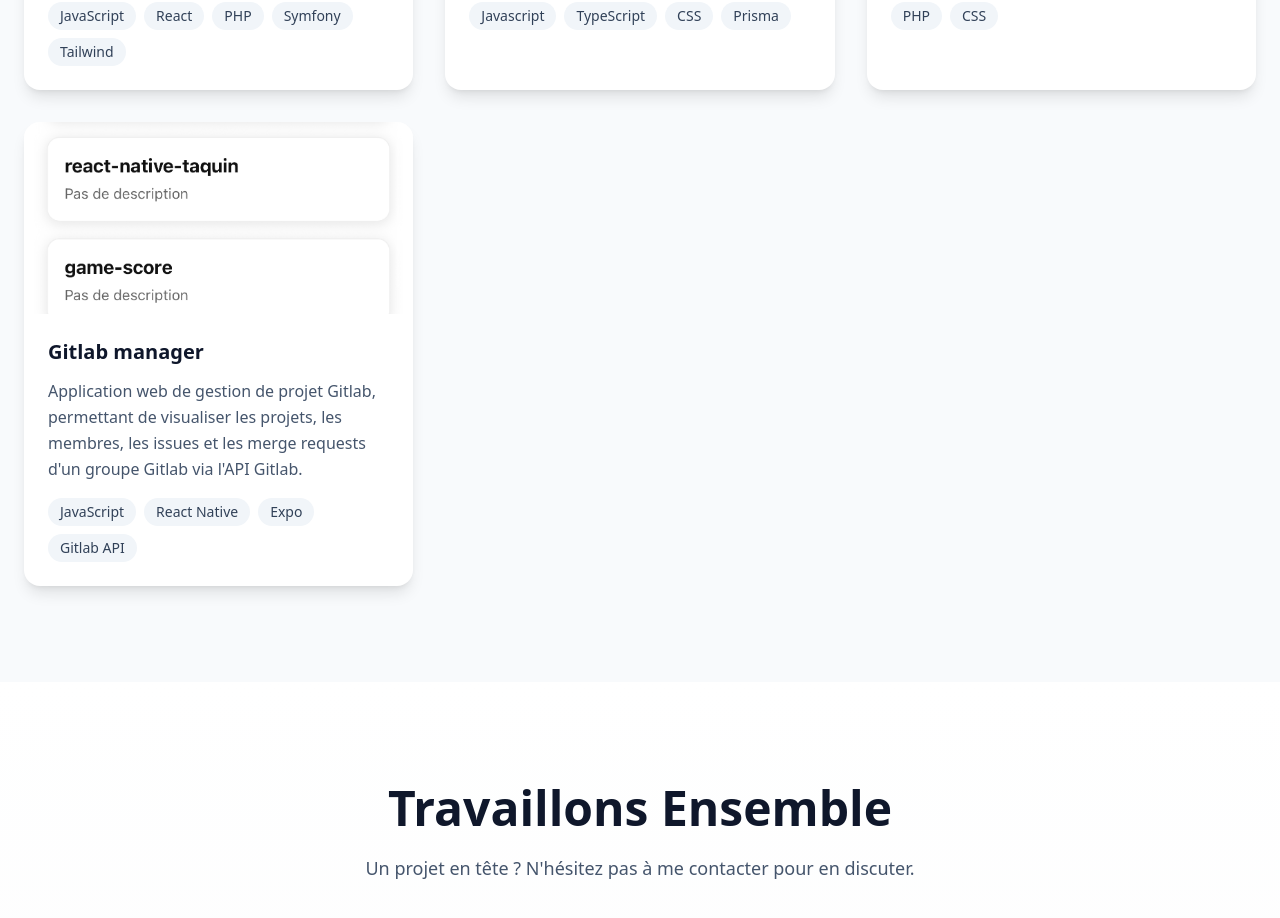
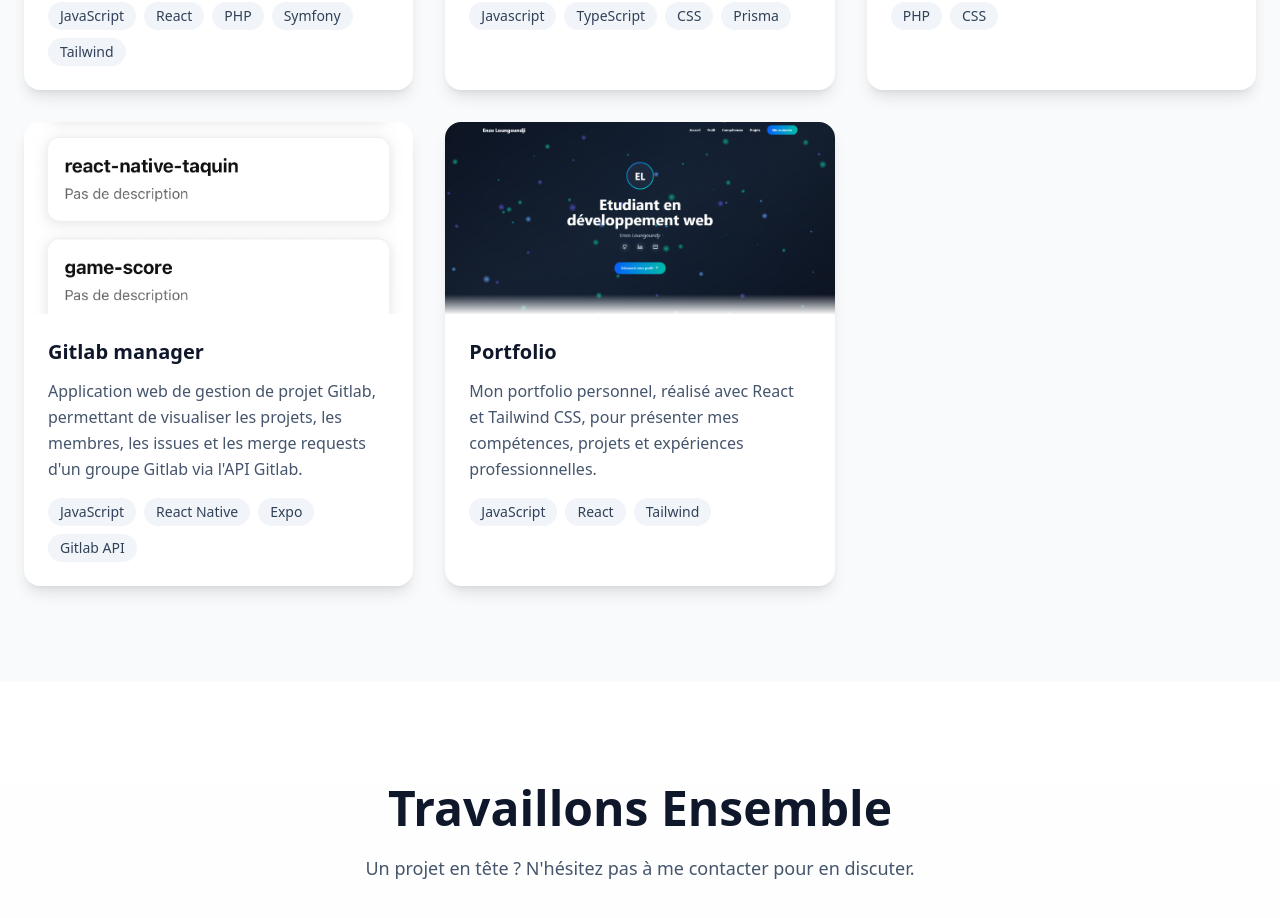
Before and after one commit to loun0009/portfolio, a React (Vite) app: page / in a window 1280 px wide. Shown: the part 3040-3958 px from the top of the page. Built offline with nearby package versions, Linux system fonts and the light colour scheme.

Commit message:
feat: ajout d'un nouveau projet

```diff
--- a/src/data/projects.js
+++ b/src/data/projects.js
@@ -2,6 +2,7 @@ import cinema from '../assets/cinema.png';
 import snippets from '../assets/snippets.png';
 import manager from '../assets/manager.png';
 import gestion from '../assets/gestion.png';
+import portfolio from '../assets/portfolio.png';
 
 const projects = [
   {
@@ -31,6 +32,13 @@ const projects = [
     image: manager,
     tags: ['JavaScript', 'React Native','Expo', 'Gitlab API'],
     github: 'https://github.com/loun0009/gitlab-manager',
+  },
+  {
+    title: 'Portfolio',
+    description: 'Mon portfolio personnel, réalisé avec React et Tailwind CSS, pour présenter mes compétences, projets et expériences professionnelles.',
+    image: portfolio,
+    tags: ['JavaScript', 'React', 'Tailwind'],
+    github: 'https://github.com/loun0009/portfolio',
   }
 ];
 
```
Also changed, not shown: src/assets/portfolio.png (added).
